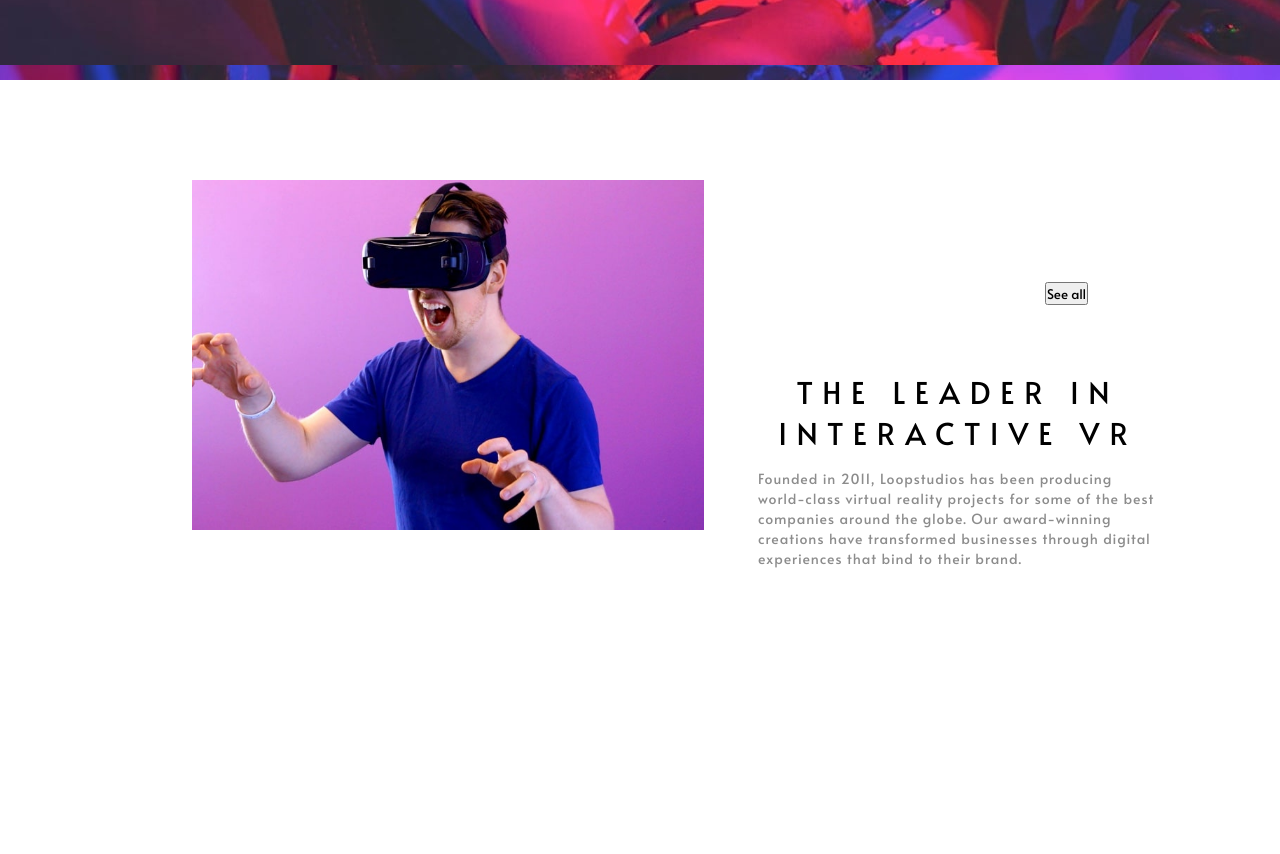
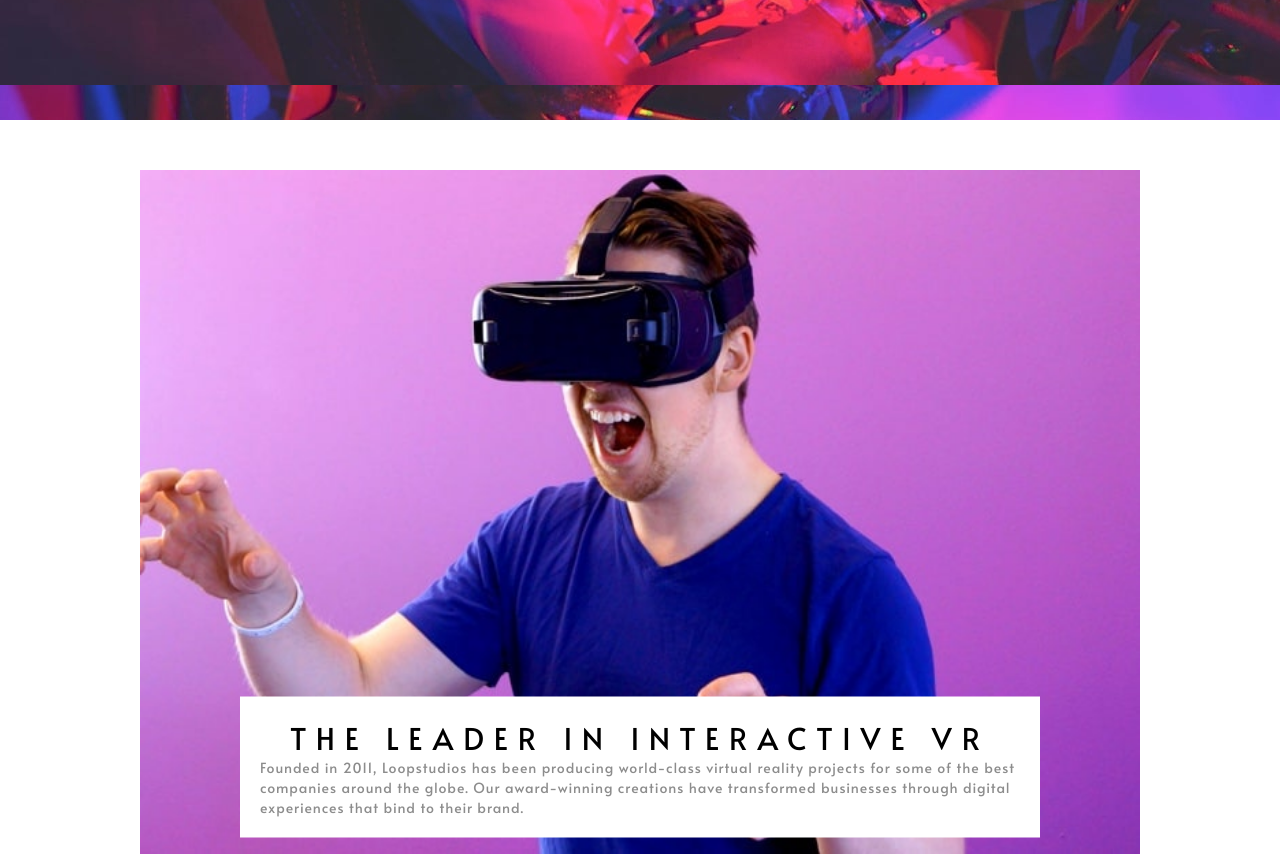
Before and after one commit to DmysteriousCoder/Loop-studio, a plain HTML site: page index.html in a window 1280 px wide. Shown: the part 600-1454 px from the top of the page. Before the commit the page ends 1220 px from the top, so only its background shows below. Drawn offline with Linux system fonts and the light colour scheme.

Commit message:
Updated index.html and style.css files with changes to VR section layout and styling.

```diff
--- a/index.html
+++ b/index.html
@@ -76,9 +76,10 @@
 
         <div class="vr">
 
-            <div class="imag">
+                <div class="vr-image">
+
+
                     <img src="./images/desktop/image-interactive.jpg" alt="">
-            </div>
 
                     <div class="txt">
 
@@ -91,6 +92,9 @@
                             Our award-winning creations have transformed businesses
                             through digital experiences that bind to their brand.
                         </p>
+
+                    </div>
+
 
                 </div>
 
--- a/style.css
+++ b/style.css
@@ -7,6 +7,8 @@
 
 body {
     background-color: white;
+    overflow-x: hidden;
+    width: 100%;
 }
 
 a {
@@ -21,15 +23,14 @@ ul li {
 header {
     display: flex;
     flex-direction: column;
-    justify-content: center;
-    gap: 5em;
+    padding: 50px 0;
+    gap: 10em;
     align-items: center;
-    padding: 10px 0;
     width: 100%;
     background-image: url("./images/desktop/image-hero.jpg");
     object-fit: cover;
     background-position: center;
-    height: 85vh;
+    height: 90vh;
 }
 
 nav{
@@ -63,7 +64,7 @@ nav{
     padding: 10px 25px;
     font-size: 57px;
     color: hsl(0, 0%, 100%);
-    width: 70%;
+    width: 60%;
     border: 2px solid hsl(0, 0%, 100%);
     font-weight: 400;
     letter-spacing: 10px;
@@ -73,27 +74,32 @@ nav{
     display: flex;
     justify-content: center;
     align-items: center;
-    width: 100%;
-    margin-top: 100px;
+    padding: 50px 20px;
 }
-
 .vr {
     width: 70%;
     display: flex;
-    justify-content: center;
-    align-items: center;
-    position: relative;
-    background-color: black;
-    margin-bottom: 100px;
+    max-width: 1000px;
+    width: 100%;
 }
 
-.vr .imag {
+.vr-image {
+    flex: 1;
+    position: relative;
+}
+
+.vr-image img {
+    width: 100%;
+    height: auto;
+}
+
+/*
+    .vr .imag {
     height: 100%;
     display: flex;
     justify-content: flex-start;
     align-items: flex-start;
-    position: absolute;
-    left: 0;
+    position: relative;
 }
 
 .vr .imag img {
@@ -102,20 +108,17 @@ nav{
     align-self: flex-start;
     justify-self: flex-start;
 }
+*/
 
 .vr-cont .vr .txt {
     position: absolute;
     background-color: white;
-    top: 140px;
-    right: -120px;
-    width: 500px;
-    padding: 20px 50px;
-    display: flex;
-    flex-direction: column;
-    justify-content: center;
-    align-items: center;
-    gap: 1em;
-    height: 300px;
+    bottom: -50px;
+    left: 50%;
+    transform: translate(-50%, -50%);
+    width: 80%;
+    padding: 20px;
+    width: 80%;
 }
 
 .vr .txt h3 {
@@ -139,6 +142,7 @@ nav{
     display: flex;
     justify-content: center;
     align-items: center;
+    margin-top: 150px;
 }
 
 .create {
@@ -147,6 +151,7 @@ nav{
     flex-direction: column;
     justify-content: center;
     align-items: center;
+    gap: 3em;
 }
 
 .create .top {
@@ -155,3 +160,16 @@ nav{
     justify-content: space-between;
     align-items: center;
 }
+
+.create .top h3 {
+    color: black;
+    font-weight: 400;
+    font-size: 40px;
+}
+
+.create .top button {
+    border: 1px solid black;
+    color: black;
+    padding: 10px 20px;
+    background: transparent;
+}
```
Lines whose indentation alone changed are shown as unchanged.
